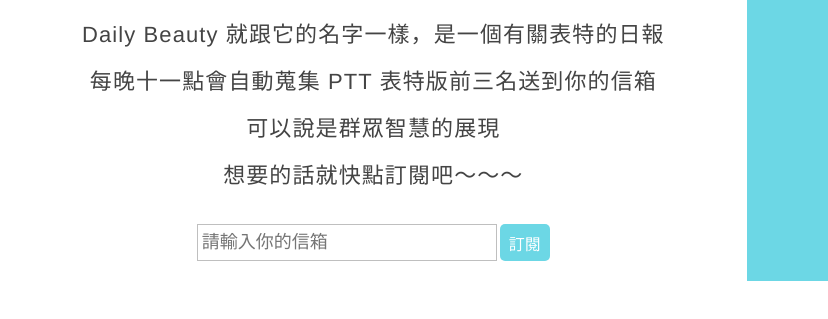
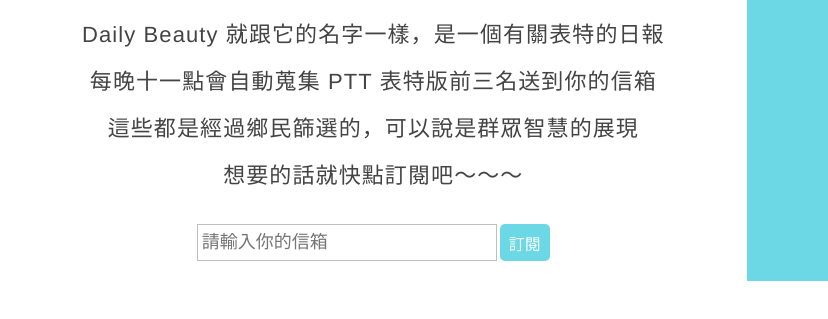
Before and after one commit to LarryLuTW/ptt-daily-beauty, a plain HTML site: page index.html in a window 1280 px wide. Shown: the part 193-512 px from the top of the page, 0-828 px from the left. Drawn offline with nearby package versions, Linux system fonts and the light colour scheme.

Commit message:
Minor text fix

```diff
--- a/index.html
+++ b/index.html
@@ -81,7 +81,7 @@
           <div class="description">
             <p>Daily Beauty 就跟它的名字一樣，是一個有關表特的日報</p>
             <p>每晚十一點會自動蒐集 PTT 表特版前三名送到你的信箱</p>
-            <p>可以說是群眾智慧的展現</p>
+            <p>這些都是經過鄉民篩選的，可以說是群眾智慧的展現</p>
             <p>想要的話就快點訂閱吧～～～</p>
           </div>
 
```
